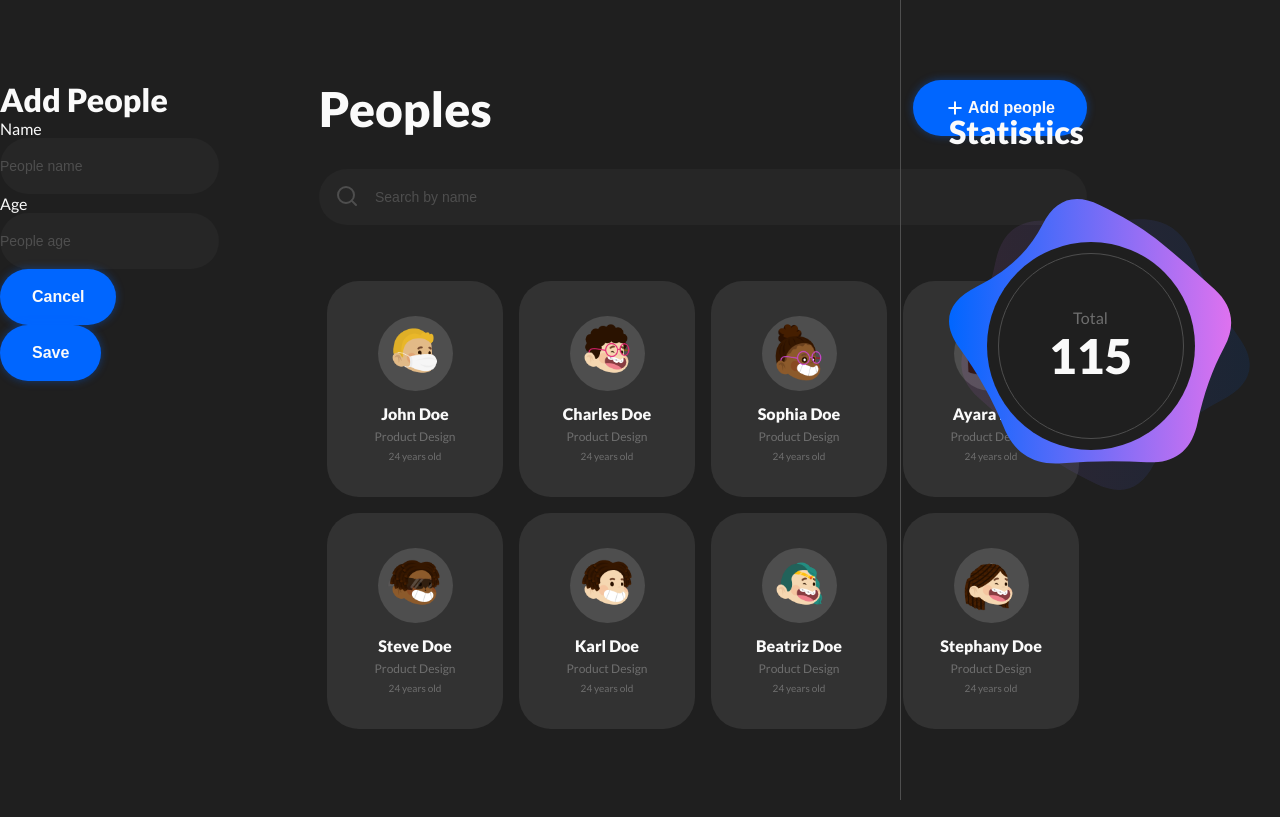
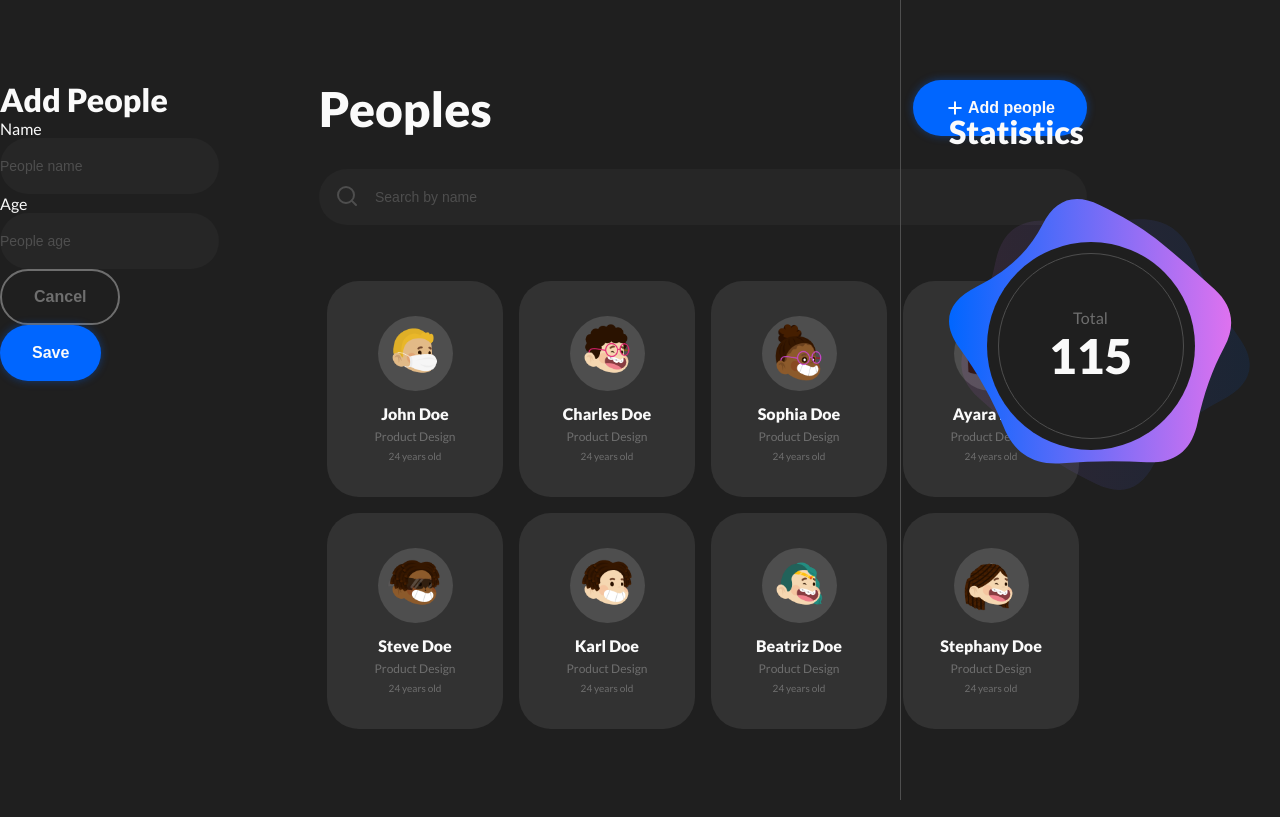
Before and after one commit to jardelgoncalves-dev/people-management, a website: page index.html in a window 1280 px wide. Drawn offline with nearby package versions, Linux system fonts and the light colour scheme; files that its build step writes are made by us from their sources.

Commit message:
feat: add style outline and grey

```diff
--- a/css/sass/_btn.scss
+++ b/css/sass/_btn.scss
@@ -20,4 +20,16 @@
   svg {
     margin-right: 0.2rem;
   }
+
+  &.--outline {
+    background-color: transparent;
+    color: var(--primary);
+    border: 2px solid var(--primary);
+    box-shadow: none;
+
+    &.grey {
+      color: var(--darken-4);
+      border: 2px solid var(--darken-4);
+    }
+  }
 }
```
